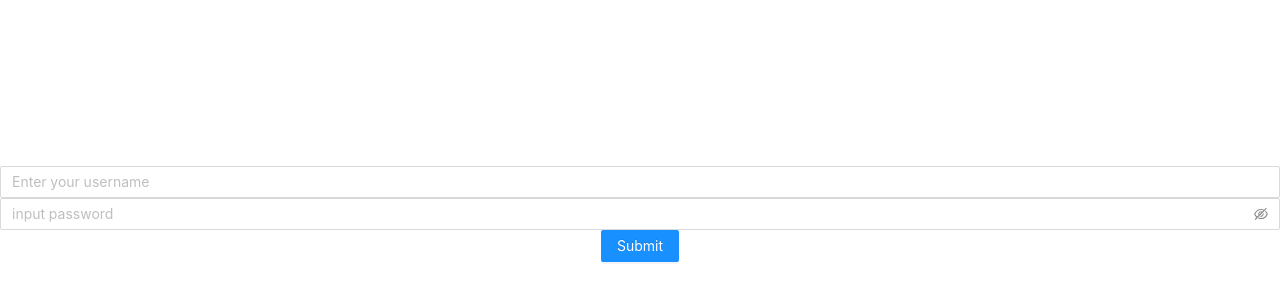
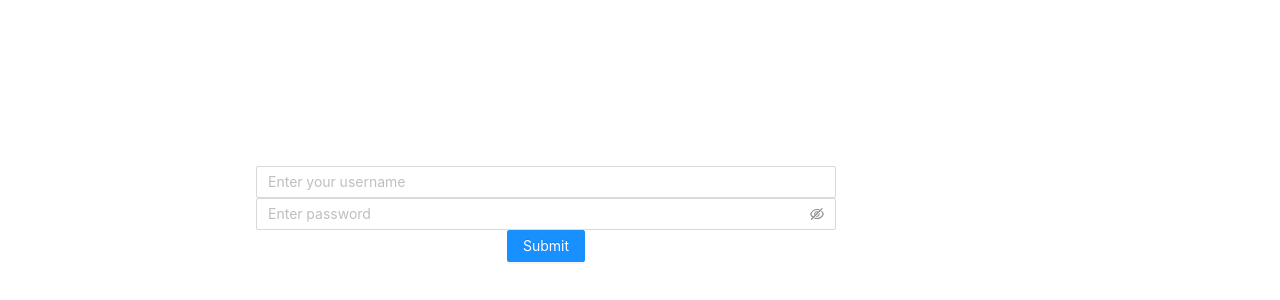
Before and after one commit to jshabree/ReactJS, a React (Create React App) app in the folder redux-sample/: page / in a window 1280 px wide. Shown: the part 90-390 px from the top of the page. Built offline with nearby package versions, Linux system fonts and the light colour scheme.

Commit message:
css changes

```diff
--- a/redux-sample/src/App.css
+++ b/redux-sample/src/App.css
@@ -1,7 +1,15 @@
 .App {
   text-align: center;
   margin-top: 20%;
+  margin-left: 20%;
   display: grid;
+  position: absolute;
+}
+
+.span {
+  line-height: 1em;
+  background-color: aqua;
+
 }
 
 .App-logo {
--- a/redux-sample/src/App.js
+++ b/redux-sample/src/App.js
@@ -13,16 +13,11 @@ class App extends React.Component {
     return (
       <div className="App">
         <Form>
-        <Input
-          placeholder="Enter your username"
-          />
-        <span>
-        <Input.Password placeholder="input password" />
-        </span>
+        <Input placeholder="Enter your username"/>
+        <Input.Password placeholder="Enter password" />
 
-        <span>
         <Button type="primary">Submit</Button>
-        </span>
+
 
         </Form>
 
```
